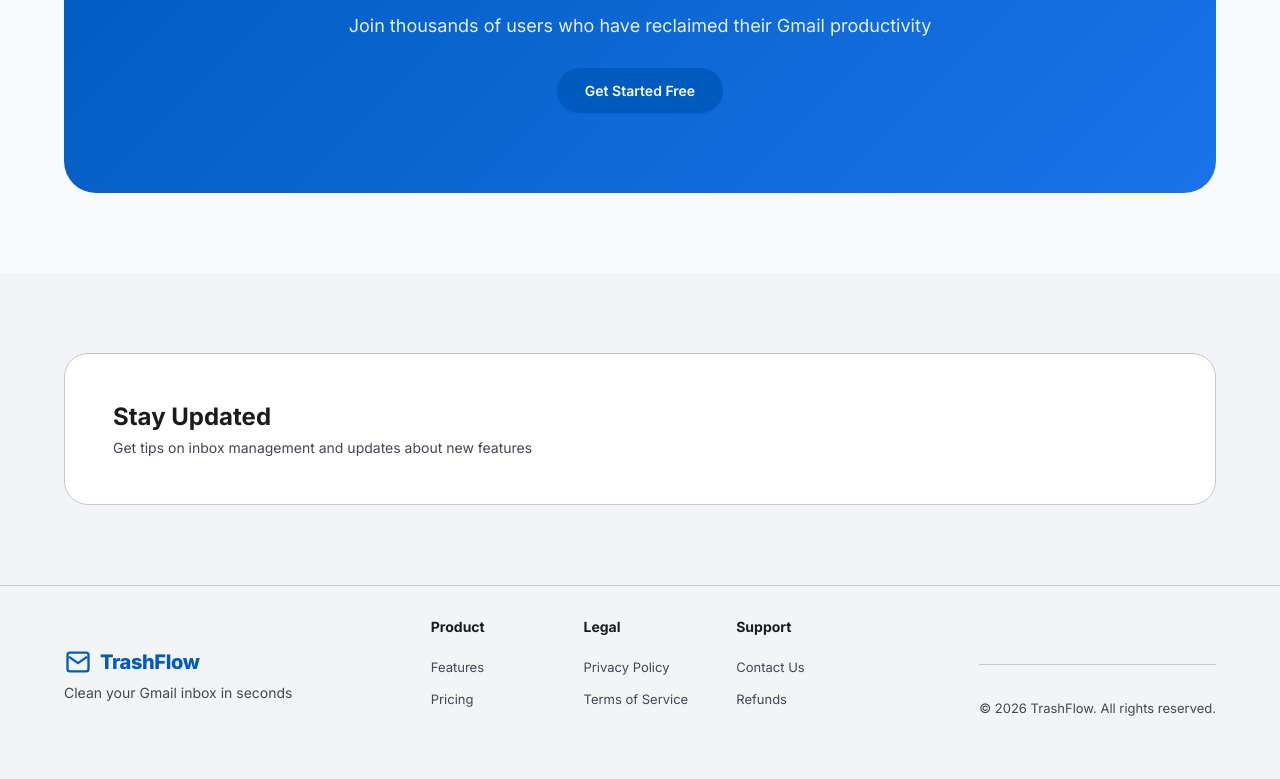
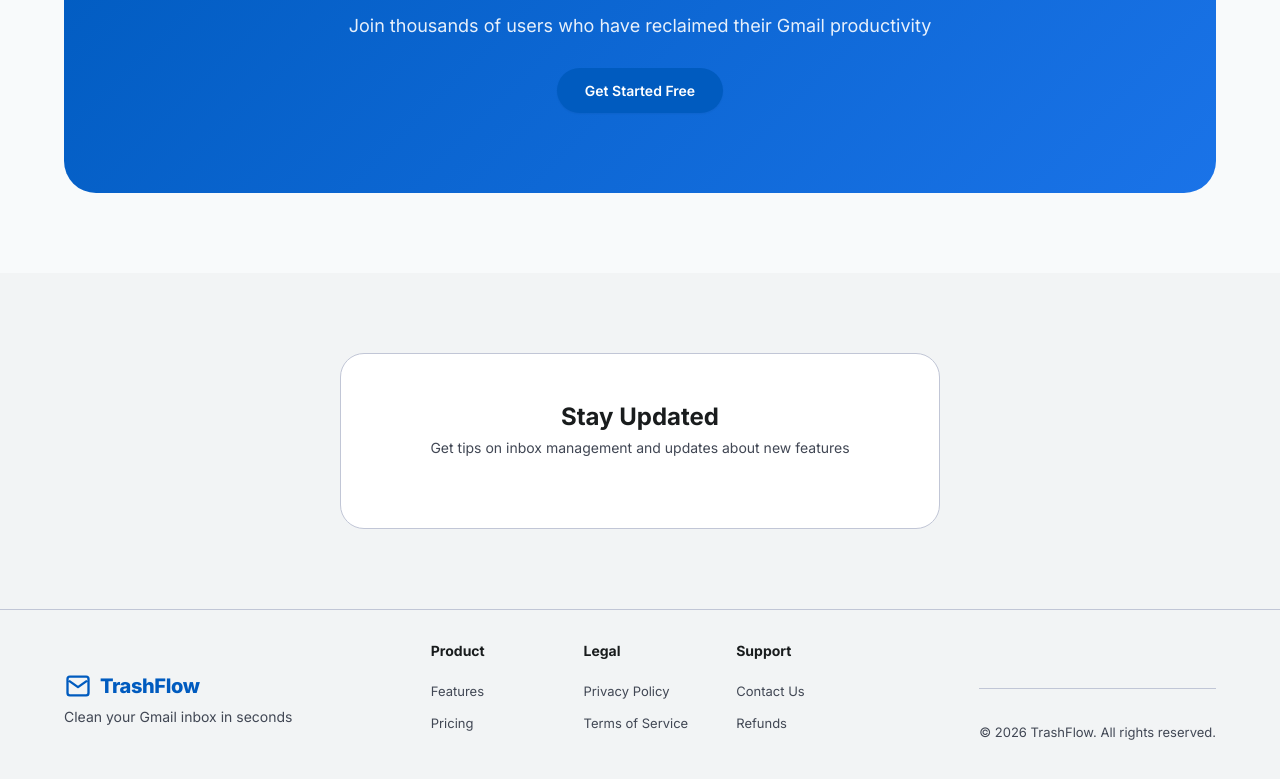
Before and after one commit to maheshbvv/trash-flow, a Next.js app: page / in a window 1280 px wide. Shown: the part 2980-3759 px from the top of the page. Built offline with nearby package versions, Linux system fonts and the light colour scheme; no server answers.

Commit message:
Center newsletter form and style properly

```diff
--- a/src/app/page.module.css
+++ b/src/app/page.module.css
@@ -422,13 +422,16 @@
   border-radius: 24px;
   padding: 48px;
   display: flex;
+  flex-direction: column;
   align-items: center;
-  justify-content: space-between;
-  gap: 48px;
+  justify-content: center;
+  text-align: center;
+  max-width: 600px;
+  margin: 0 auto;
 }
 
 .newsletterContent {
-  flex: 1;
+  margin-bottom: 24px;
 }
 
 .newsletterContent h2 {
@@ -444,8 +447,14 @@
 }
 
 .newsletterKit {
-  flex: 1;
-  max-width: 350px;
+  width: 100%;
+  max-width: 400px;
+}
+
+.newsletterKit > div {
+  width: 100% !important;
+  max-width: 400px !important;
+  margin: 0 auto !important;
 }
 
 /* Footer */
```
